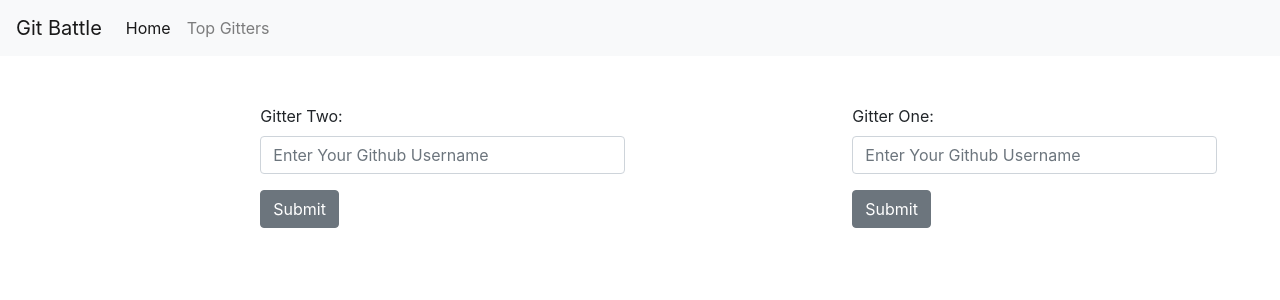
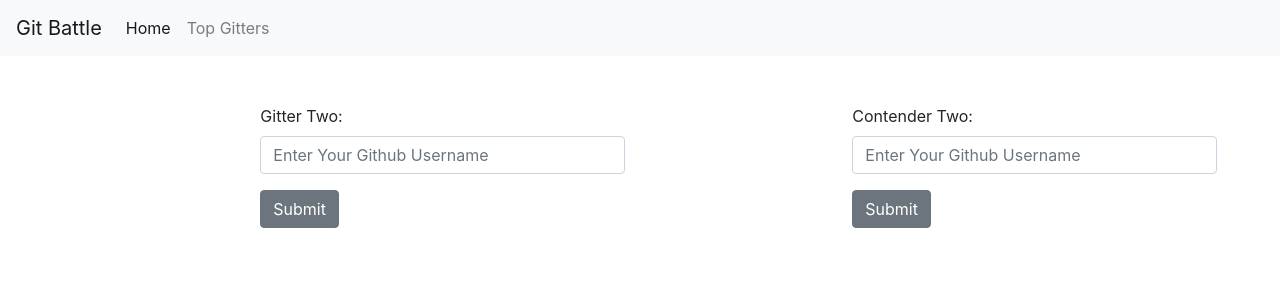
Before and after one commit to Dhroov7/git-battle-react, a React (Create React App) app: page / in a window 1280 px wide. Shown: the top 300 px of the page. Built offline with nearby package versions, Linux system fonts and the light colour scheme.

Commit message:
added second axios handler

```diff
--- a/src/compornents/gitterTwo.jsx
+++ b/src/compornents/gitterTwo.jsx
@@ -1,15 +1,35 @@
 import React, { Component } from 'react';
 
-const GitterTwo = (props) => {
+class GitterTwo extends Component {
+    constructor(){
+        super()
+        this.handleChange = this.handleChange.bind(this)
+        this.handleSubmit = this.handleSubmit.bind(this)
+        this.state = {
+            query: ''
+        }
+    }
+
+    handleChange = (e) => {
+        this.setState({query: e.target.value})
+    }
+
+    handleSubmit = (e) => {
+        e.preventDefault()
+        this.props.addGitterTwo(this.state.query)
+    }
+
+    render() {
         return (
-            <form>
+            <form onSubmit={this.handleSubmit}>
                 <div className="form-group">
-                    <label htmlFor="gitterOne">Gitter One:</label>
-                    <input type="text" className="form-control" placeholder="Enter Your Github Username" />
+                    <label htmlFor="gitterOne">Contender Two:</label>
+                    <input type="text" className="form-control" placeholder="Enter Your Github Username" onChange={this.handleChange} />
                 </div>
-                <button onClick={props.addGitterTwo} className="btn btn-secondary">Submit</button>
+                <input type="submit" className="btn btn-secondary" value="Submit"></input>
             </form>
         );
+    }
 }
 
 export default GitterTwo;
```
